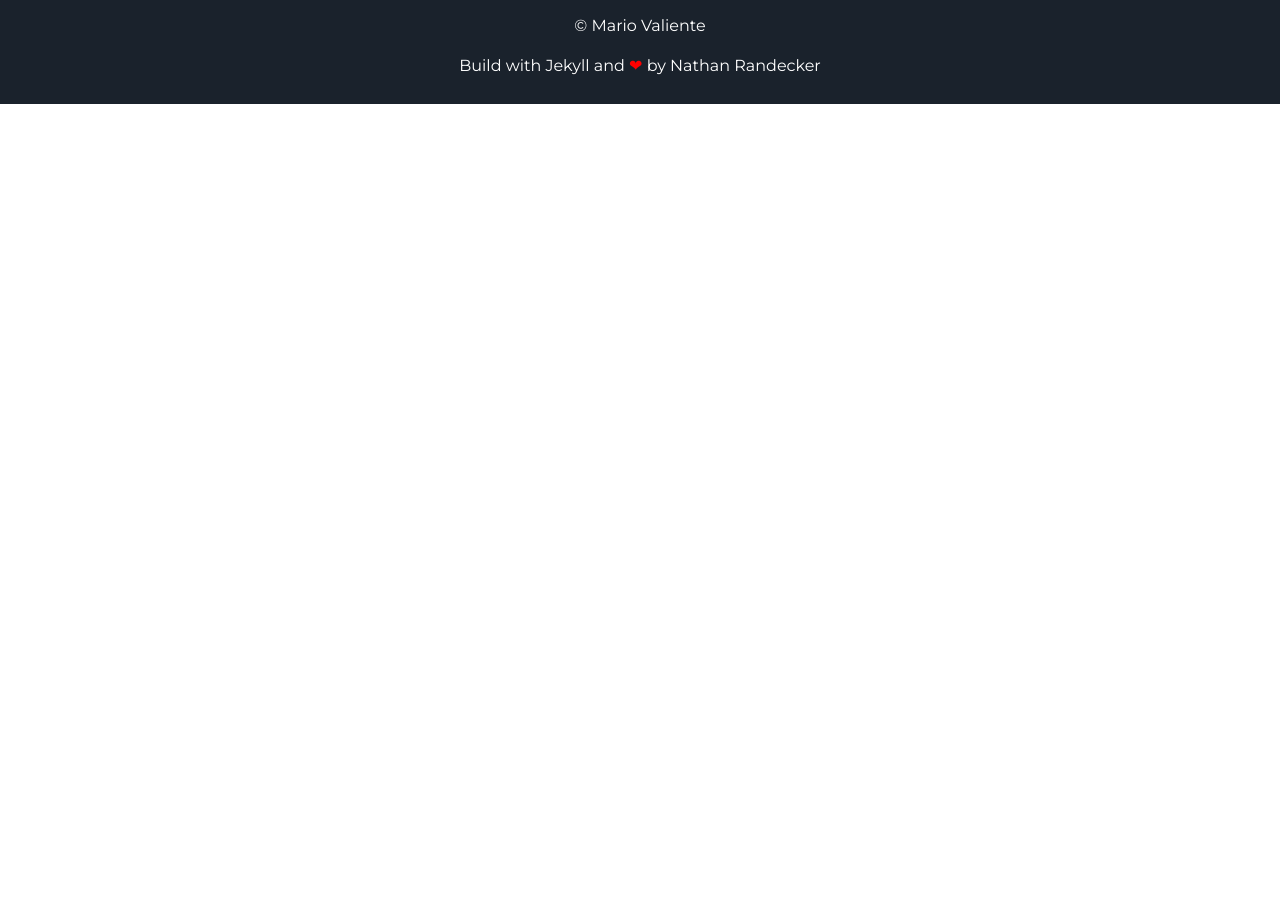
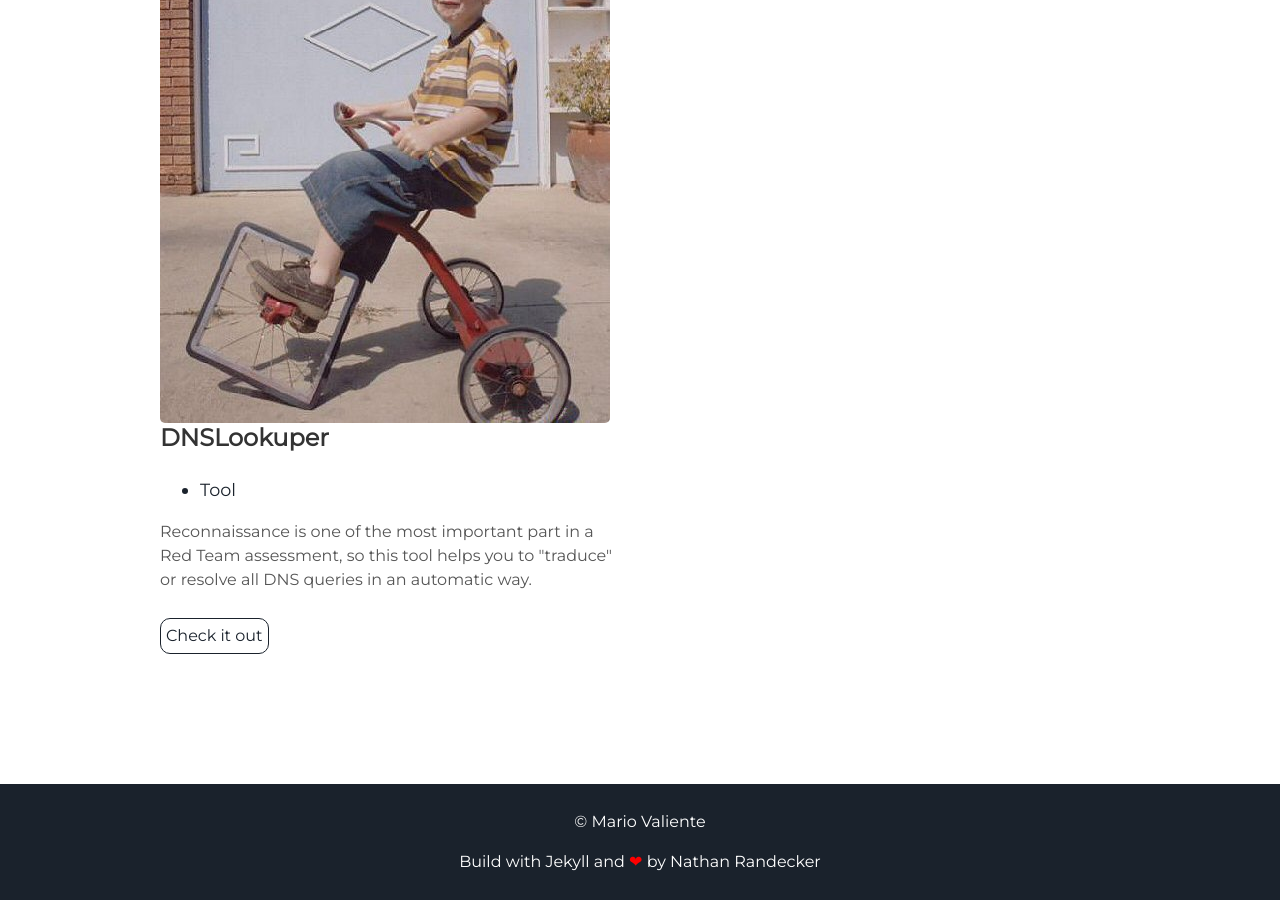
Before and after one commit to mvc1009/mvc1009.github.io, a Jekyll site: the page built from index.html, in a window 1280 px wide and 900 px high, scrolled down 3107 px. Built offline with Jekyll 4.4.1, drawn with Linux system fonts in a browser that asks for light colours; before the commit the page ends 3211 px from its top, so only the background shows below that.

Commit message:
Adding DNSLookuper

```diff
--- a/_includes/projects.html
+++ b/_includes/projects.html
@@ -14,4 +14,21 @@
     <p>I haven't discovered the wheel yet, so I put all finds together to easily find during my pentests. As I find new environments during my large learning process, I will update the list with these info.</p>
     <a class="project-link" href="/hackingnotes/">Check it out</a>
   </div>
+
 </div>
+
+
+
+<div class="user-projects">
+  <div class="images-left">
+    <img alt="mountains" src="{{ "/assets/img/boy-crying.jpg" | prepend: site.baseurl }}" />
+  </div>
+  <div class="contents">
+      <h3> DNSLookuper</h3>
+      <ul>
+        <li> Tool</li>
+      </ul>
+      <p>Reconnaissance is one of the most important part in a Red Team assessment, so this tool helps you to "traduce" or resolve all DNS queries in an automatic way.</p>
+      <a class="project-link" href="https://github.com/mvc1009/DNSLookuper">Check it out</a>
+    </div>
+  </div>
```
